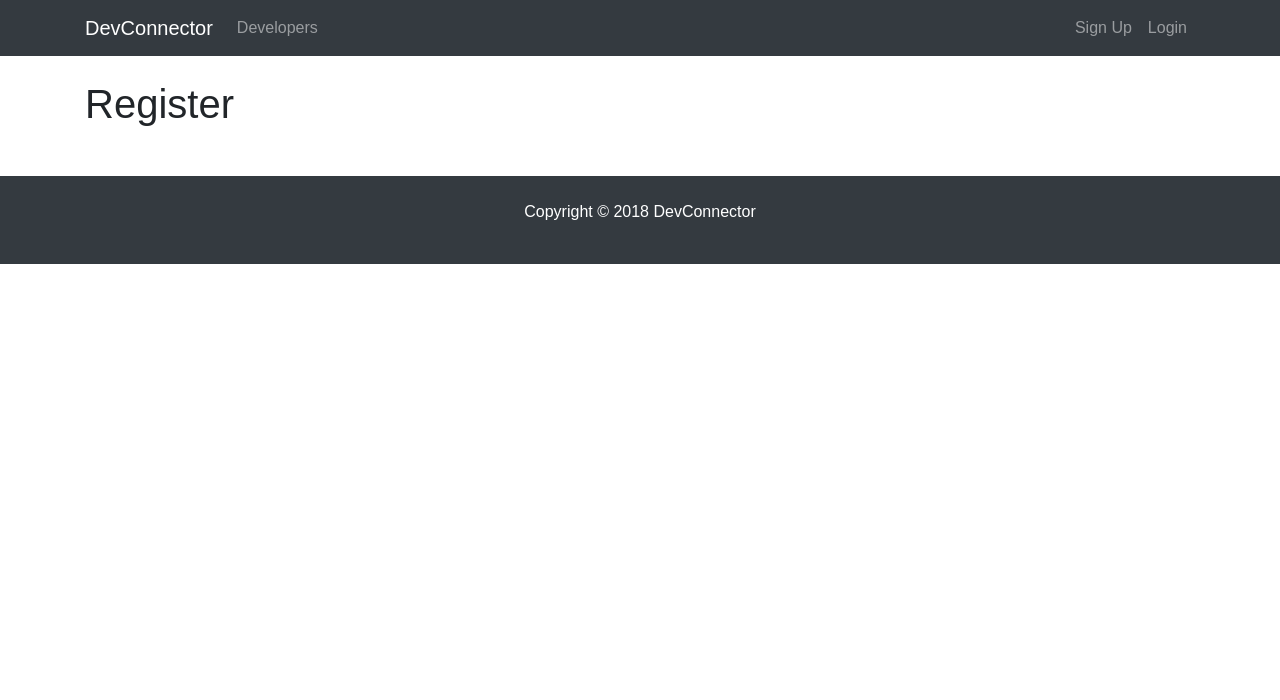
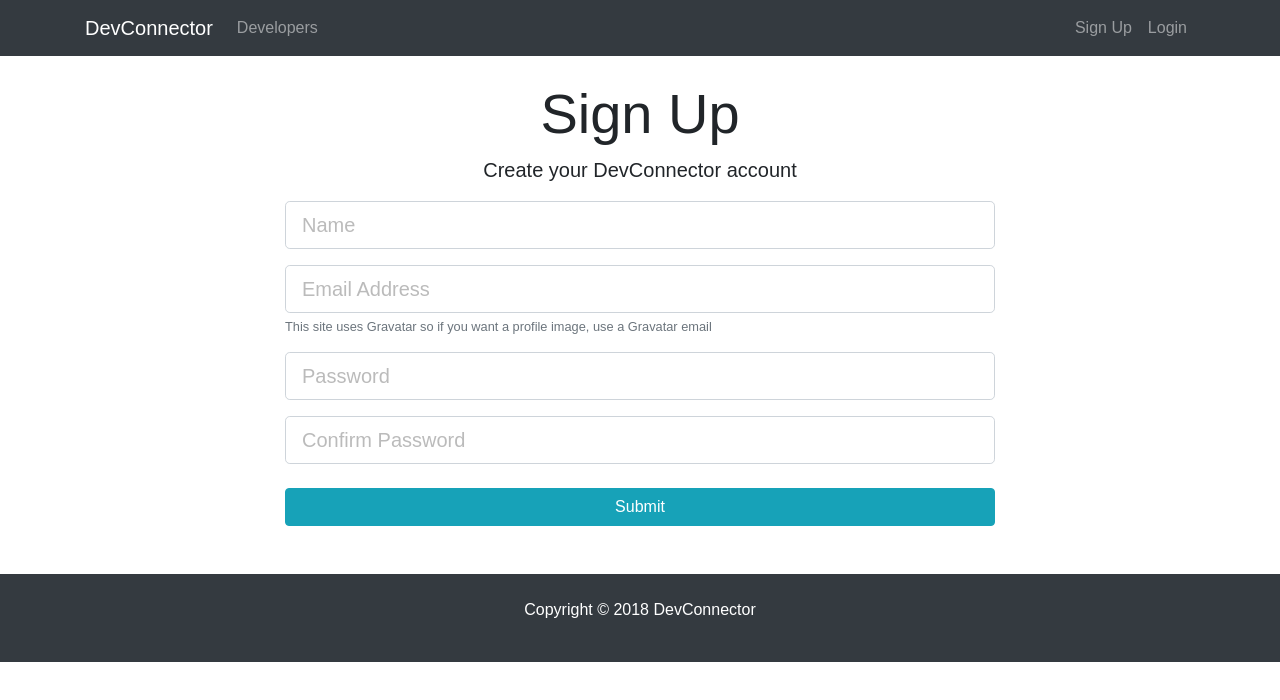
Before and after one commit to k0d1ngn1nja/dev-connector, a React (Create React App) app in the folder client/: page /register in a window 1280 px wide. Shown: the top 700 px of the page. Built offline with nearby package versions, Linux system fonts and the light colour scheme.

Commit message:
basic registration with our backend api

```diff
--- a/client/package.json
+++ b/client/package.json
@@ -4,6 +4,7 @@
   "private": true,
   "proxy": "http://localhost:5000",
   "dependencies": {
+    "axios": "^0.18.0",
     "react": "^16.5.0",
     "react-dom": "^16.5.0",
     "react-router-dom": "^4.3.1",
--- a/client/src/components/auth/login.js
+++ b/client/src/components/auth/login.js
@@ -1,11 +1,59 @@
 import React, { Component } from 'react';
 
 class Login extends Component {
+	state = {
+		email: "",
+		password: "",
+		errors: {}
+	}
+
+	onInputChange = (e) =>{
+		this.setState({[e.target.name]: e.target.value});
+	}
+
+	onSubmitLoginForm = (e) =>{
+		e.preventDefault();
+		const newuser = {
+			email: this.state.email,
+			password: this.state.password
+		};
+
+		console.log(newuser);
+	}
+
 	render() {
 		return (
-			<div>
-				<h1>Login</h1>
-			</div>
+			<div className="login">
+		    <div className="container">
+		      <div className="row">
+		        <div className="col-md-8 m-auto">
+		          <h1 className="display-4 text-center">Log In</h1>
+		          <p className="lead text-center">Sign in to your DevConnector account</p>
+		          <form onSubmit={this.onSubmitLoginForm}>
+		            <div className="form-group">
+		              <input
+		              	type="email"
+		              	value={this.state.email}
+		              	onChange={this.onInputChange}
+		              	className="form-control form-control-lg"
+		              	placeholder="Email Address" name="email"
+		              />
+		            </div>
+		            <div className="form-group">
+		              <input
+		              	type="password"
+		              	value={this.state.password}
+		              	onChange={this.onInputChange}
+		              	className="form-control form-control-lg"
+		              	placeholder="Password" name="password"
+		              />
+		            </div>
+		            <input type="submit" className="btn btn-info btn-block mt-4" />
+		          </form>
+		        </div>
+		      </div>
+		    </div>
+		  </div>
 		);
 	}
 }
--- a/client/src/components/auth/register.js
+++ b/client/src/components/auth/register.js
@@ -1,11 +1,83 @@
 import React, { Component } from 'react';
+import axios from "axios";
 
 class Register extends Component {
+	state = {
+		name: "",
+		email: "",
+		password: "",
+		password2: "",
+		errors: {}
+	}
+
+	onInputChange = (e) =>{
+		this.setState({[e.target.name]: e.target.value});
+	}
+
+	onSubmitSignupForm = (e) =>{
+		e.preventDefault();
+		const newuser = {
+			name: this.state.name,
+			email: this.state.email,
+			password: this.state.password,
+			password2: this.state.password2,
+		};
+
+		axios.post("/api/register", newuser).then(res => console.log(res.data)).catch(err => console.log(err.response.data));
+	}
+
 	render() {
 		return (
-			<div>
-				<h1>Register</h1>
-			</div>
+			<div className="register">
+		    <div className="container">
+		      <div className="row">
+		        <div className="col-md-8 m-auto">
+		          <h1 className="display-4 text-center">Sign Up</h1>
+		          <p className="lead text-center">Create your DevConnector account</p>
+		          <form onSubmit={this.onSubmitSignupForm}>
+		            <div className="form-group">
+		              <input
+		              	type="text"
+		              	onChange={this.onInputChange}
+		              	value={this.state.name}
+		              	className="form-control form-control-lg"
+		              	placeholder="Name" name="name"
+		              />
+		            </div>
+		            <div className="form-group">
+		              <input
+		              	type="email"
+		              	value={this.state.email}
+		              	onChange={this.onInputChange}
+		              	className="form-control form-control-lg"
+		              	placeholder="Email Address" name="email"
+		              />
+		              <small className="form-text text-muted">This site uses Gravatar so if you want a profile image, use a Gravatar email</small>
+		            </div>
+		            <div className="form-group">
+		              <input
+		              	type="password"
+		              	value={this.state.password}
+		              	onChange={this.onInputChange}
+		              	className="form-control form-control-lg"
+		              	placeholder="Password" name="password"
+		              />
+		            </div>
+		            <div className="form-group">
+		              <input
+		              	type="password"
+		              	value={this.state.password2}
+		              	onChange={this.onInputChange}
+		              	className="form-control form-control-lg"
+		              	placeholder="Confirm Password" name="password2"
+		              />
+		            </div>
+		            <input type="submit" className="btn btn-info btn-block mt-4" />
+		          </form>
+		        </div>
+		      </div>
+		    </div>
+		  </div>
 		);
 	}
 }
```
Also changed, not shown: 2 other files (tests, documents, lock files or other folders).
